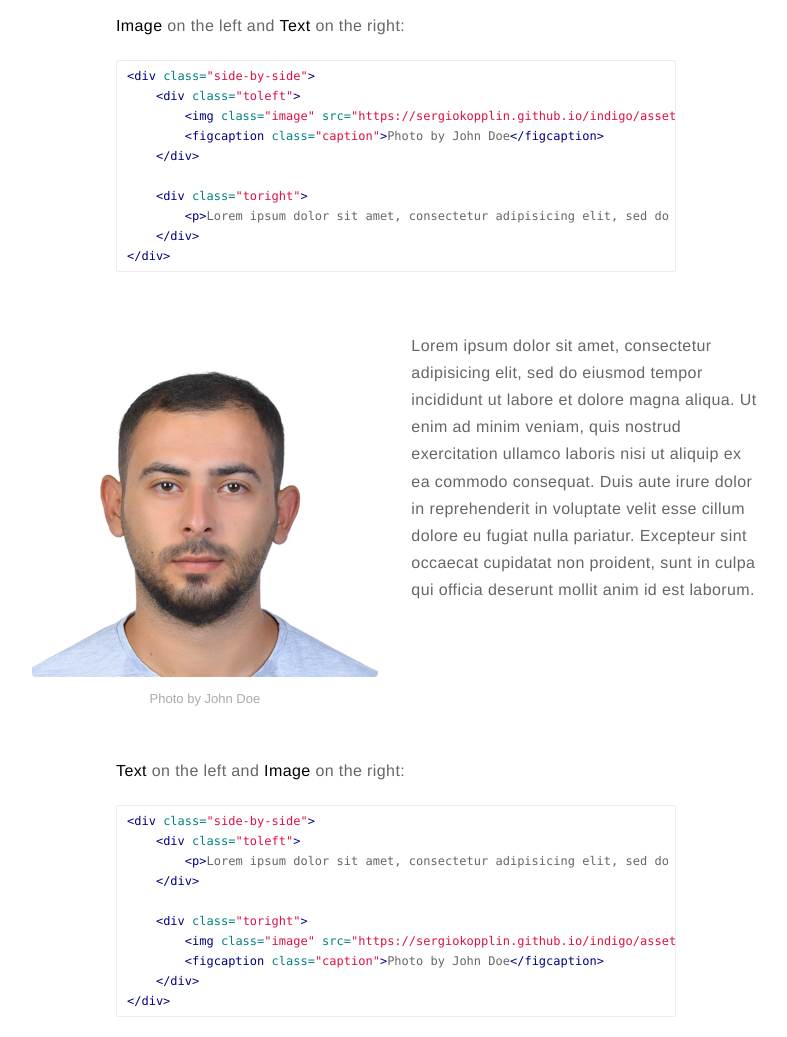
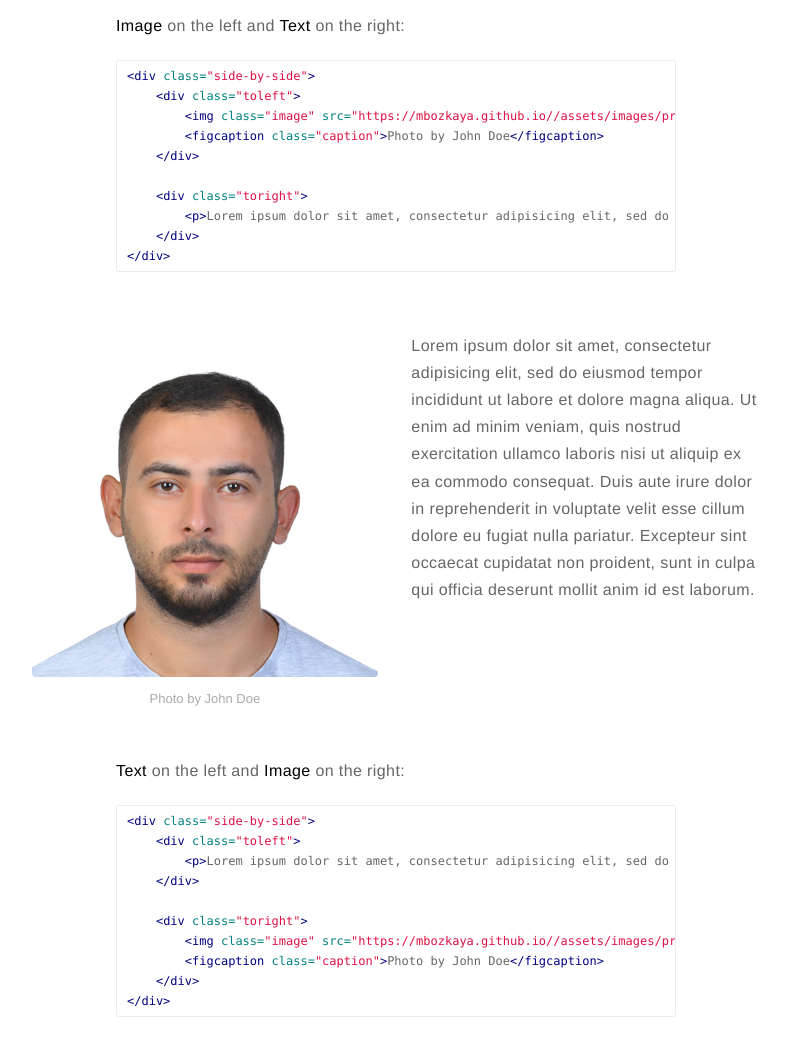
Before and after one commit to mbozkaya/mbozkaya.github.io, a Jekyll site: the page built from _posts/2015-02-24-markdown-extra-components.markdown, in a window 1280 px wide and 1400 px high, scrolled down 1068 px. Shown: the part 151-1188 px from the top of the window, without its empty margins (244-1031 px from the left). Built offline with Jekyll 4.4.1, drawn with Linux system fonts in a browser that asks for light colours; comment, search, counter and statistics services are not loaded; part of the change alters nothing that is shown.

Commit message:
update _config.yml

```diff
--- a/_config.yml
+++ b/_config.yml
@@ -16,7 +16,7 @@ resume: false
 resume-external: true
 resume-url: https://google.com/?q=my+resume
 
-url: https://sergiokopplin.github.io/indigo
+url: https://mbozkaya.github.io/
 # your url: https://USERNAME.github.io
 
 permalink: /:title/
```
